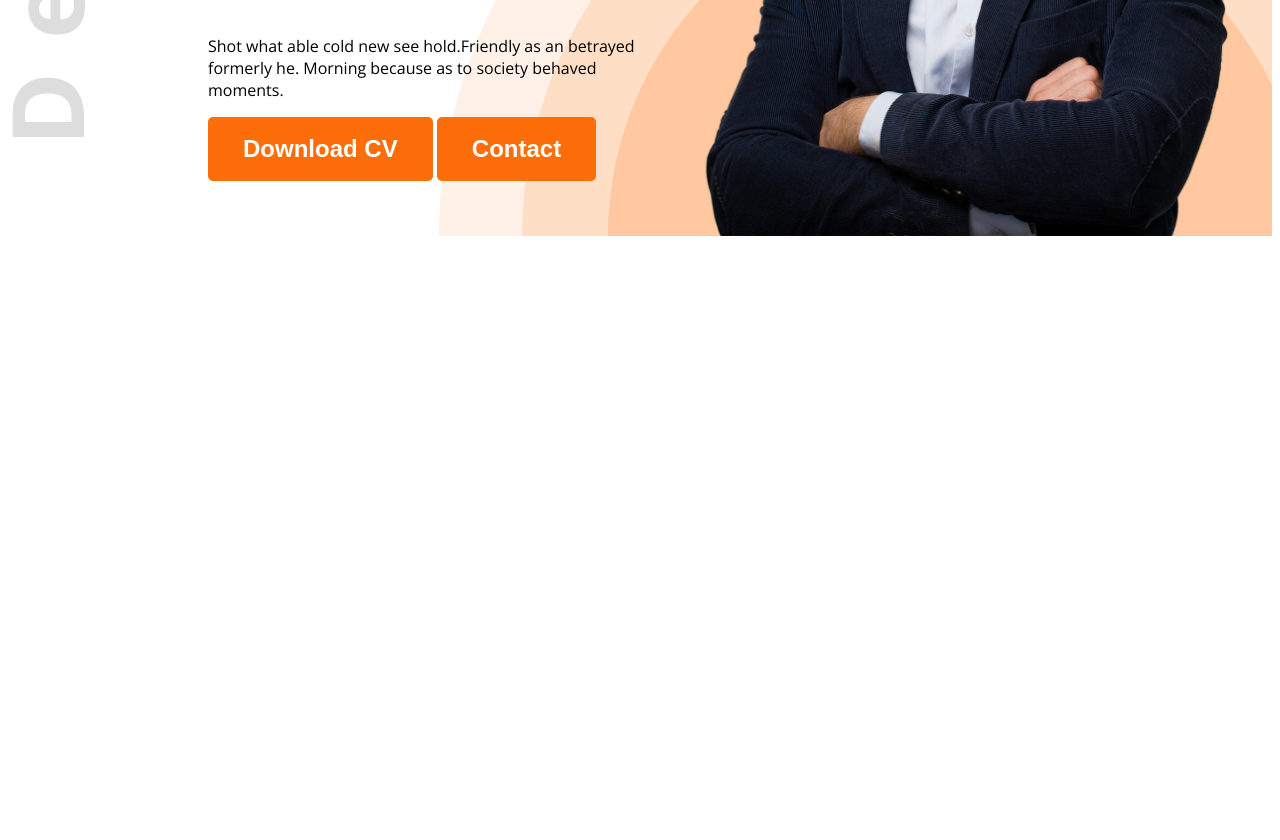
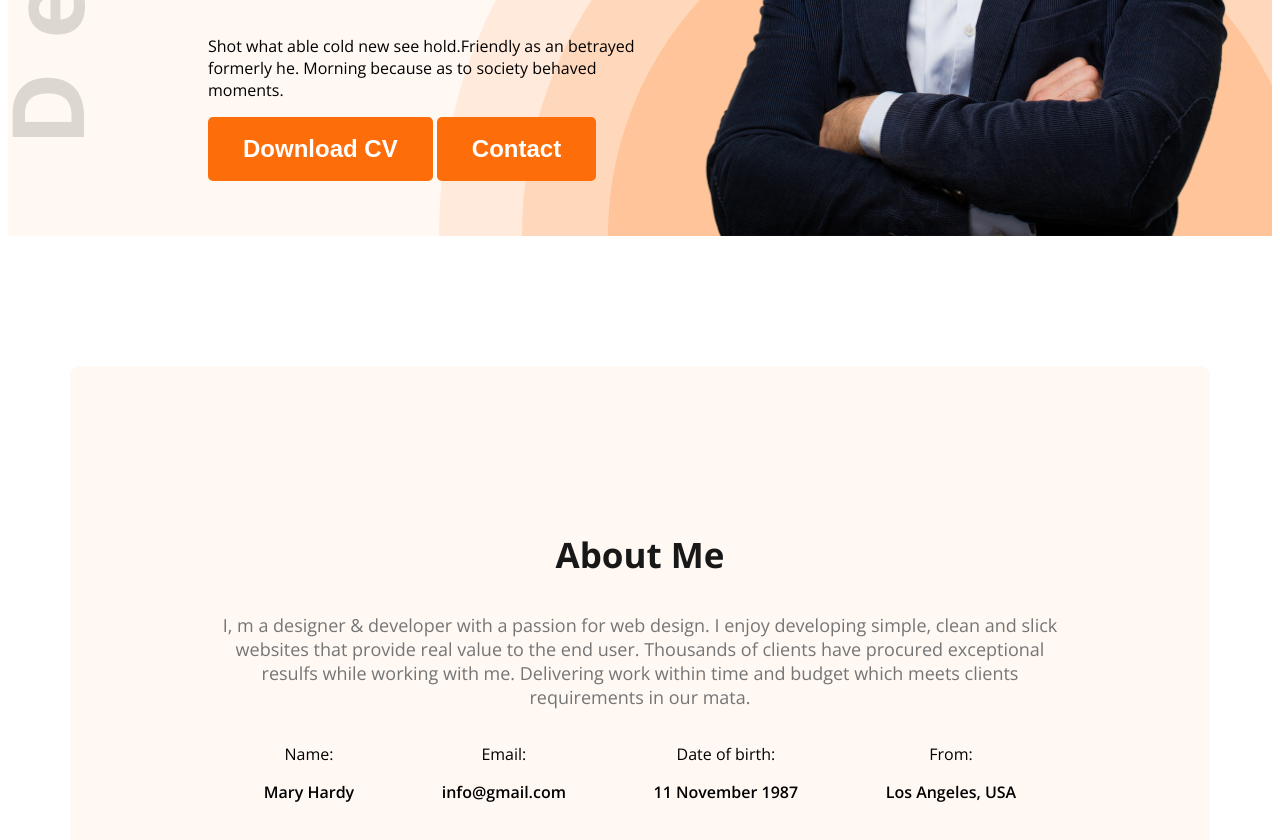
Before and after one commit to KMStanvir1998/web_portfolio, a plain HTML site: page index.html in a window 1280 px wide. Shown: the part 666-1506 px from the top of the page. Before the commit the page ends 910 px from the top, so only its background shows below. Drawn offline with nearby package versions, Linux system fonts and the light colour scheme.

Commit message:
two commit

```diff
--- a/css/style.css
+++ b/css/style.css
@@ -73,3 +73,46 @@ ul li a{
 .banner-content{
     max-width: 580px;
 }
+
+/*About me */
+.section-title{
+    font-size: 35px;
+    font-weight: bold;
+    color: #181818;
+}
+
+.section-description{
+    font-size: 18px;
+    color: #757575;
+}
+
+.secondary-bg{
+    background-color: #FFF8F3;
+}
+
+.about{
+    border-radius: 10px;
+}
+
+main{
+    max-width: 1140px;
+    margin: 0 auto;
+}
+
+.about{
+    border-radius: 10px;
+    padding: 130px 150px;
+    text-align: center;
+    margin-top: 130px;
+    margin-bottom: 60px;
+}
+
+.about-items{
+    display: flex;
+    justify-content: space-around;
+}
+.about-item{}
+.item-title{}
+.item-description{
+    font-weight: 600;
+}
--- a/index.html
+++ b/index.html
@@ -7,7 +7,7 @@
     <link rel="stylesheet" href="css/style.css">
 </head>
 <body>
-    <header class="header">
+    <header class="header secondary-bg">
         <nav>
             <h3 class="nav-title">Ma<span class="text-primary">r</span>y</h3>
             <ul class="">
@@ -30,6 +30,34 @@
             <img class="banner-profile-pic" src="images/hardy.png" alt="">
         </div>
     </header>
+    <main>
+        <section class="about secondary-bg">
+            <h3 class="section-title">About Me</h3>
+            <p class="section-description">
+                I, m a designer & developer with a passion for web design. I enjoy developing simple, clean and slick websites that provide real value to the end user. Thousands of clients have procured exceptional resulfs while working with me. Delivering work within time and budget which meets clients requirements in our mata.
+            </p>
+            <div class="about-items">
+                <div class="about-item">
+                    <p class="item-title">Name:</p>
+                    <p class="item-description">Mary Hardy</p>
+                </div>
 
+                <div class="about-item">
+                    <p class="item-title">Email:</p>
+                    <p class="item-description">info@gmail.com</p>
+                </div>
+
+                <div class="about-item">
+                    <p class="item-title">Date of birth:</p>
+                    <p class="item-description">11 November 1987</p>
+                </div>
+
+                <div class="about-item">
+                    <p class="item-title">From:</p>
+                    <p class="item-description">Los Angeles, USA</p>
+                </div>
+            </div>
+        </section>
+    </main>
 </body>
 </html>
```
